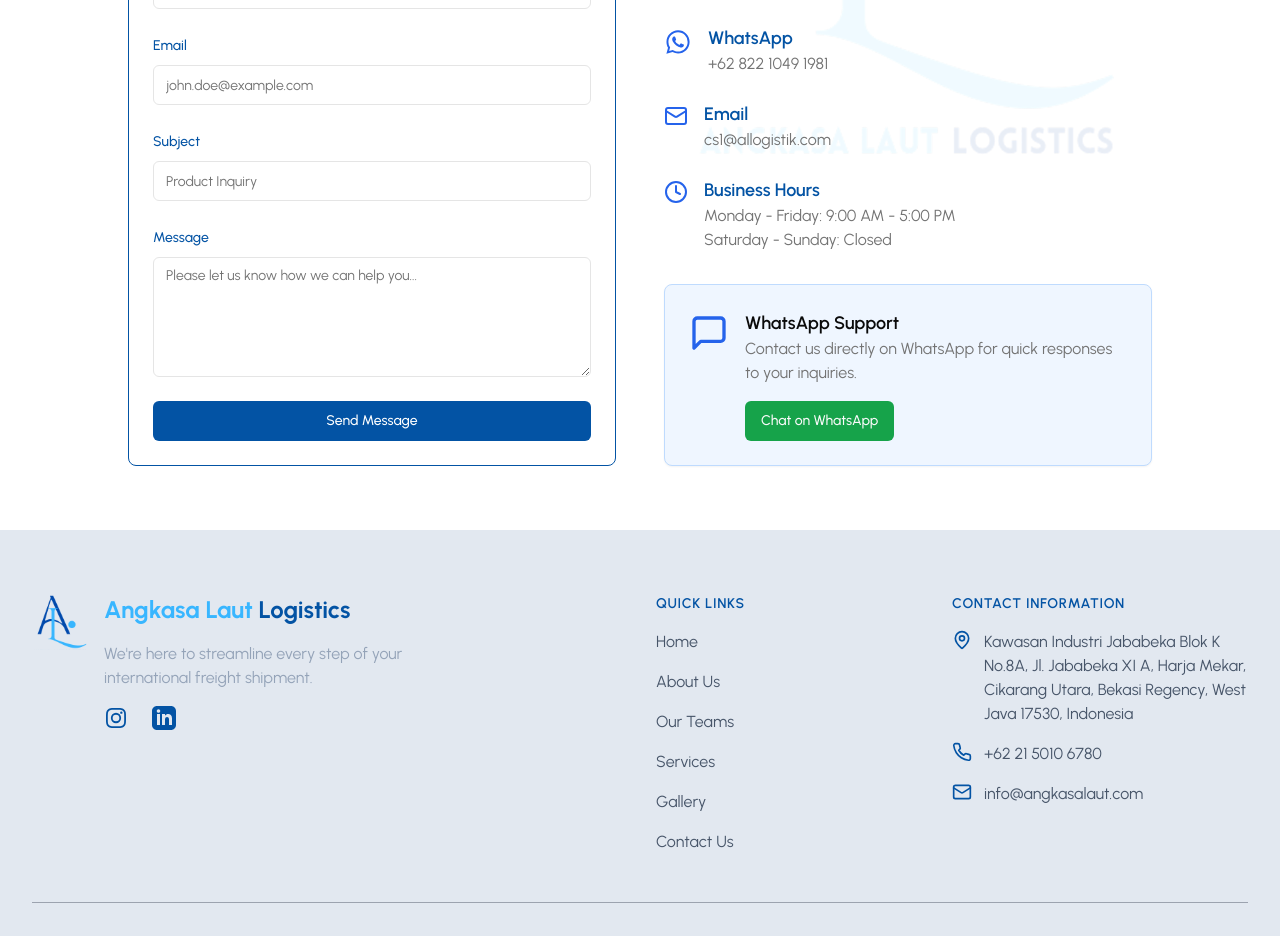
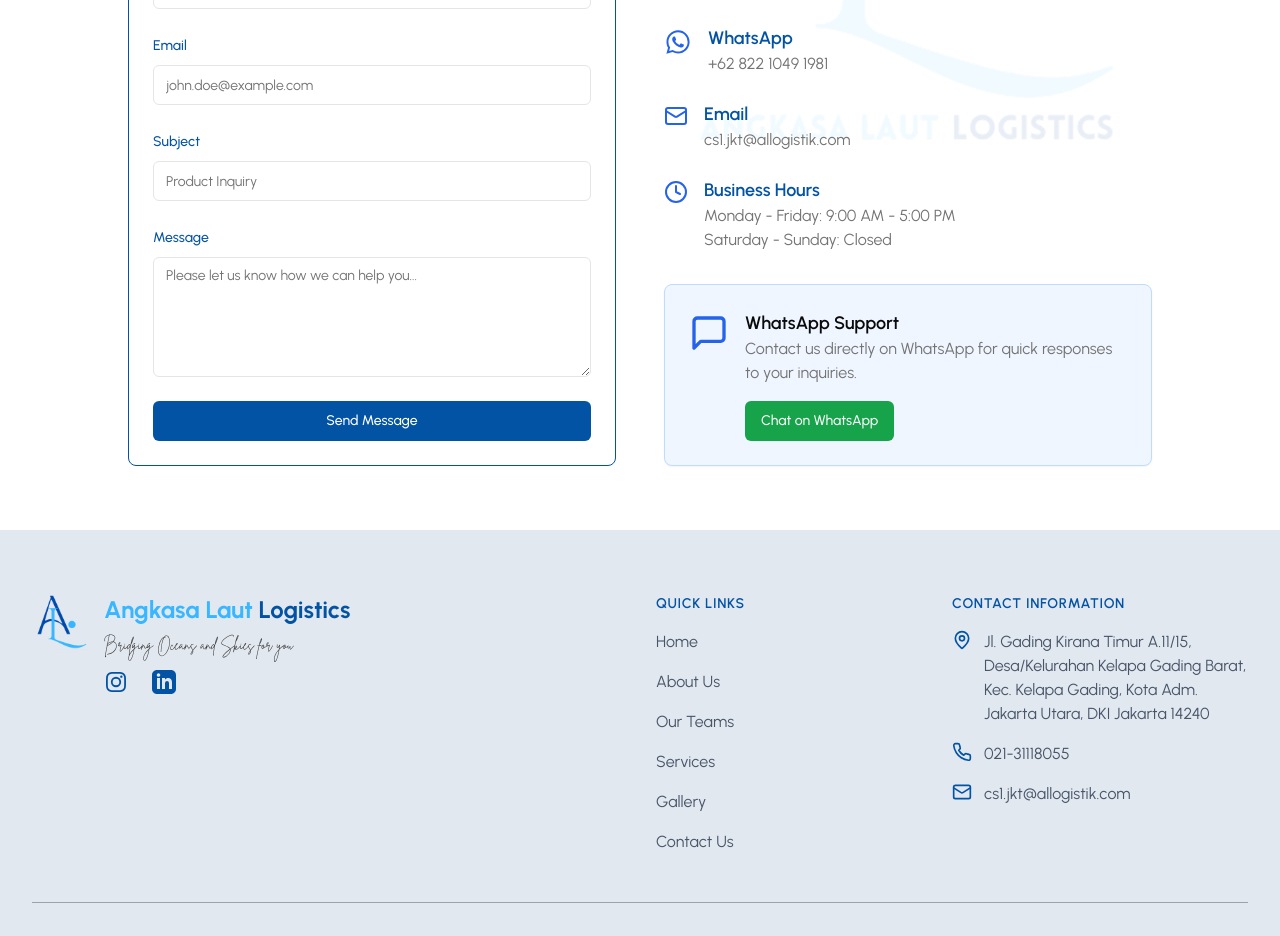
Before and after one commit to PT-Angkasa-Laut-Logistics/PT-Angkasa-Laut-Logistics, a Next.js app: page /contact in a window 1280 px wide. Shown: the part 740-1676 px from the top of the page. Built offline with nearby package versions, Linux system fonts and the light colour scheme.

Commit message:
feat: fill contact content

```diff
--- a/components/contact/contact-form.tsx
+++ b/components/contact/contact-form.tsx
@@ -3,6 +3,7 @@
 import { useState } from "react";
 import { useForm } from "react-hook-form";
 import { zodResolver } from "@hookform/resolvers/zod";
+import { motion } from "framer-motion";
 import * as z from "zod";
 import { Button } from "@/components/ui/button";
 import {
@@ -16,6 +17,7 @@
 import { Input } from "@/components/ui/input";
 import { Textarea } from "@/components/ui/textarea";
 import { useToast } from "@/hooks/use-toast";
+import { ANIMATE_DOWN } from "@/lib/animation-config";
 
 const formSchema = z.object({
   fullName: z.string().min(2, {
@@ -81,8 +83,8 @@
 
       // Prepare WhatsApp URL with the formatted message
       const encodedMessage = encodeURIComponent(message);
-      const whatsappUrl = `https://wa.me/123456789?text=${encodedMessage}`;
-      const mailtoUrl = `mailto:info@symbiocon.com?subject=${data.subject}&body=${data.message}`;
+      const whatsappUrl = `https://wa.me/+6282210491981?text=${encodedMessage}`;
+      const mailtoUrl = `mailto:cs1.jkt@allogistik.com?subject=${data.subject}&body=${data.message}`;
       // Show success toast
       toast({
         title: "Message sent successfully!",
@@ -100,7 +102,12 @@
   }
 
   return (
-    <div className="rounded-lg border border-cobalt bg-white p-6 text-cobalt dark:bg-gray-950">
+    <motion.div
+      variants={ANIMATE_DOWN}
+      animate="visible"
+      initial="hidden"
+      className="rounded-lg border border-cobalt bg-white p-6 text-cobalt dark:bg-gray-950"
+    >
       <h2 className="mb-6 text-2xl font-bold text-cobalt">Send Us a Message</h2>
 
       <Form {...form}>
@@ -209,6 +216,6 @@
           </Button>
         </form>
       </Form>
-    </div>
+    </motion.div>
   );
 }
--- a/components/contact/contact-hero.tsx
+++ b/components/contact/contact-hero.tsx
@@ -1,5 +1,10 @@
 "use client";
 
+import {
+  ANIMATE_DOWN,
+  ANIMATE_UP,
+  CONTAINER_ANIMATION,
+} from "@/lib/animation-config";
 import { motion } from "framer-motion";
 import Image from "next/image";
 import { useEffect, useState } from "react";
@@ -36,19 +41,25 @@
       <div className="absolute -bottom-20 right-1/4 h-80 w-80 rounded-full bg-blue-400 opacity-20 blur-3xl" />
 
       <div className="container relative z-10 mx-auto px-4">
-        <div className="mx-auto max-w-5xl space-y-4 text-center">
-          <h2 className="mx-auto w-fit rounded-full bg-slate-100 px-4 py-2 font-semibold text-cobalt">
+        <motion.div
+          variants={CONTAINER_ANIMATION}
+          initial="hidden"
+          animate="visible"
+          className="mx-auto max-w-5xl space-y-4 text-center"
+        >
+          <motion.h2
+            variants={ANIMATE_UP}
+            className="mx-auto w-fit rounded-full bg-slate-100 px-4 py-2 font-semibold text-cobalt"
+          >
             Let&apos;s Connect
-          </h2>
+          </motion.h2>
           <motion.h1
-            initial={{ opacity: 0, y: 20 }}
-            animate={{ opacity: 1, y: 0 }}
-            transition={{ duration: 0.5 }}
+            variants={ANIMATE_UP}
             className="mb-6 font-sans text-4xl font-medium tracking-tight text-white dark:text-gray-200 sm:text-5xl md:text-6xl"
           >
             Start Your Logistics Journey
           </motion.h1>
-        </div>
+        </motion.div>
       </div>
     </section>
   );
--- a/components/contact/contact-info.tsx
+++ b/components/contact/contact-info.tsx
@@ -30,7 +30,7 @@
           alt="Contact Information"
           width={100}
           height={100}
-          className="top-1/5 absolute inset-0 h-[520px] w-[520px] opacity-10"
+          className="top-1/5 absolute inset-0 h-[520px] w-[520px] object-contain opacity-10"
         />
       </figure>
       <motion.div
@@ -103,7 +103,7 @@
             <motion.div variants={ANIMATE_LEFT} className="ml-4">
               <h3 className="text-lg font-semibold">Email</h3>
               <p className="text-muted-foreground max-md:text-sm">
-                cs1@allogistik.com
+                cs1.jkt@allogistik.com
               </p>
             </motion.div>
           </div>
@@ -124,6 +124,11 @@
         </div>
       </motion.div>
 
+      <motion.div
+        variants={ANIMATE_DOWN}
+        whileInView="visible"
+        initial="hidden"
+      >
         <Card className="relative border-blue-200 bg-blue-50 p-6 dark:border-blue-800 dark:bg-blue-900/30">
           <div className="flex items-start">
             <div className="mt-1 flex-shrink-0">
@@ -146,6 +151,7 @@
             </div>
           </div>
         </Card>
+      </motion.div>
     </div>
   );
 }
--- a/components/layout/footer.tsx
+++ b/components/layout/footer.tsx
@@ -15,14 +15,17 @@
               alt="logo"
               className="h-14 w-auto max-md:h-10"
             />
-            <div className="space-y-3 md:space-y-4 xl:col-span-1">
-              <h2 className="text-aqua text-base font-bold md:text-2xl">
+            <div className="space-y-2 xl:col-span-1">
+              <h2 className="text-base font-bold text-aqua md:text-2xl">
                 Angkasa Laut <span className="text-cobalt">Logistics</span>
               </h2>
-              <p className="max-w-xs text-slate-400 max-md:text-xs">
-                We&apos;re here to streamline every step of your international
-                freight shipment.
-              </p>
+              <Image
+                src="/svg/footer-signature.svg"
+                width={200}
+                height={100}
+                className="mb-4 h-5 w-auto brightness-50 md:h-7"
+                alt="signature"
+              />
               <div className="flex space-x-6">
                 <a
                   href="https://www.instagram.com/symbiocon.id/"
@@ -119,21 +122,19 @@
                   <li className="flex items-start">
                     <MapPin className="h-5 w-5 flex-shrink-0 text-cobalt" />
                     <span className="ml-3 text-slate-600">
-                      Kawasan Industri Jababeka Blok K No.8A, Jl. Jababeka XI A,
-                      Harja Mekar, Cikarang Utara, Bekasi Regency, West Java
-                      17530, Indonesia
+                      Jl. Gading Kirana Timur A.11/15, Desa/Kelurahan Kelapa
+                      Gading Barat, Kec. Kelapa Gading, Kota Adm. Jakarta Utara,
+                      DKI Jakarta 14240
                     </span>
                   </li>
                   <li className="flex">
                     <Phone className="h-5 w-5 flex-shrink-0 text-cobalt" />
-                    <span className="ml-3 text-slate-600">
-                      +62 21 5010 6780
-                    </span>
+                    <span className="ml-3 text-slate-600">021-31118055</span>
                   </li>
                   <li className="flex">
                     <Mail className="h-5 w-5 flex-shrink-0 text-cobalt" />
                     <span className="ml-3 text-slate-600 max-md:text-xs">
-                      info@angkasalaut.com
+                      cs1.jkt@allogistik.com
                     </span>
                   </li>
                 </ul>
```
Also changed, not shown: public/svg/footer-signature.svg (added). Lines whose indentation alone changed are shown as unchanged.
